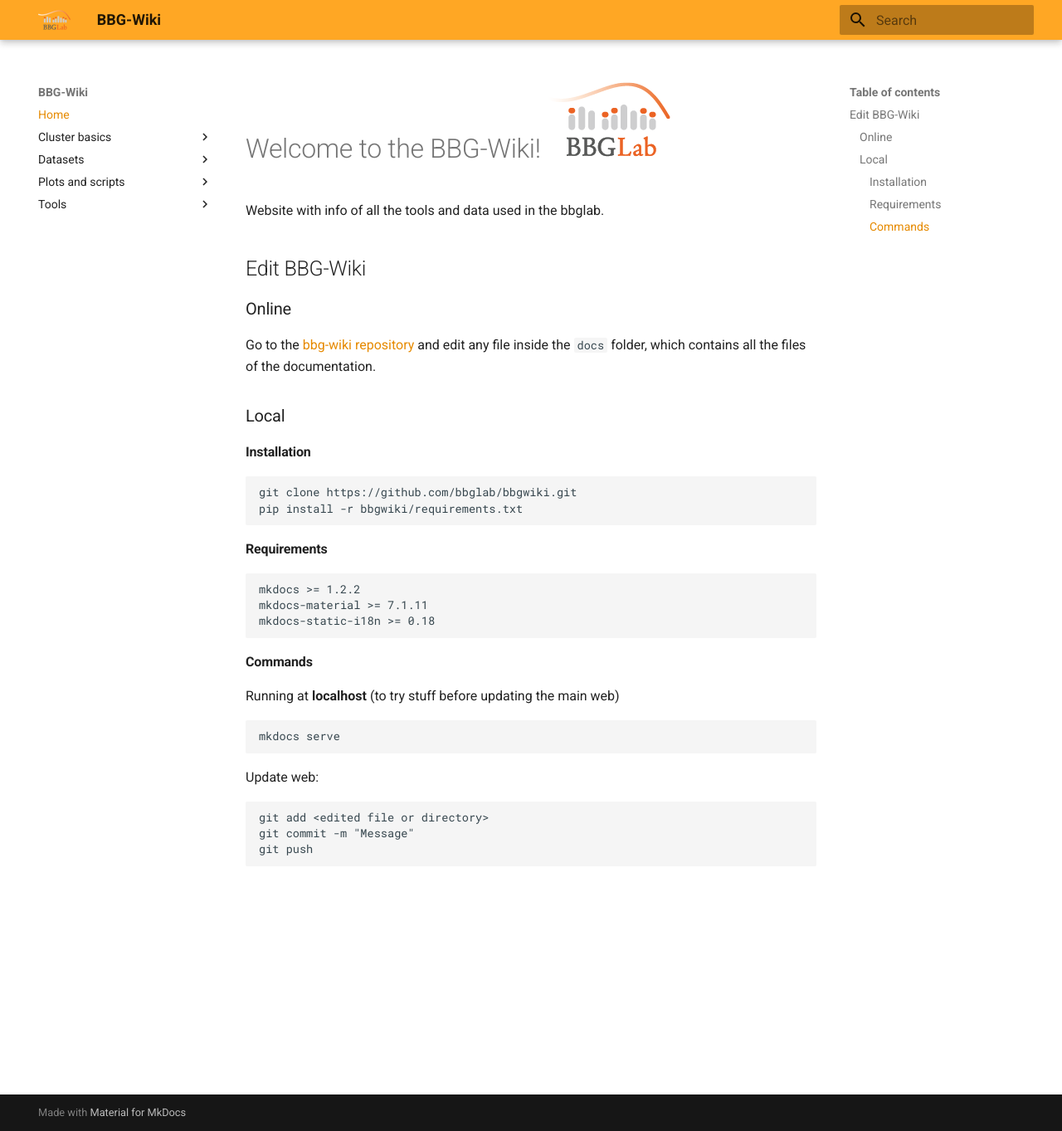
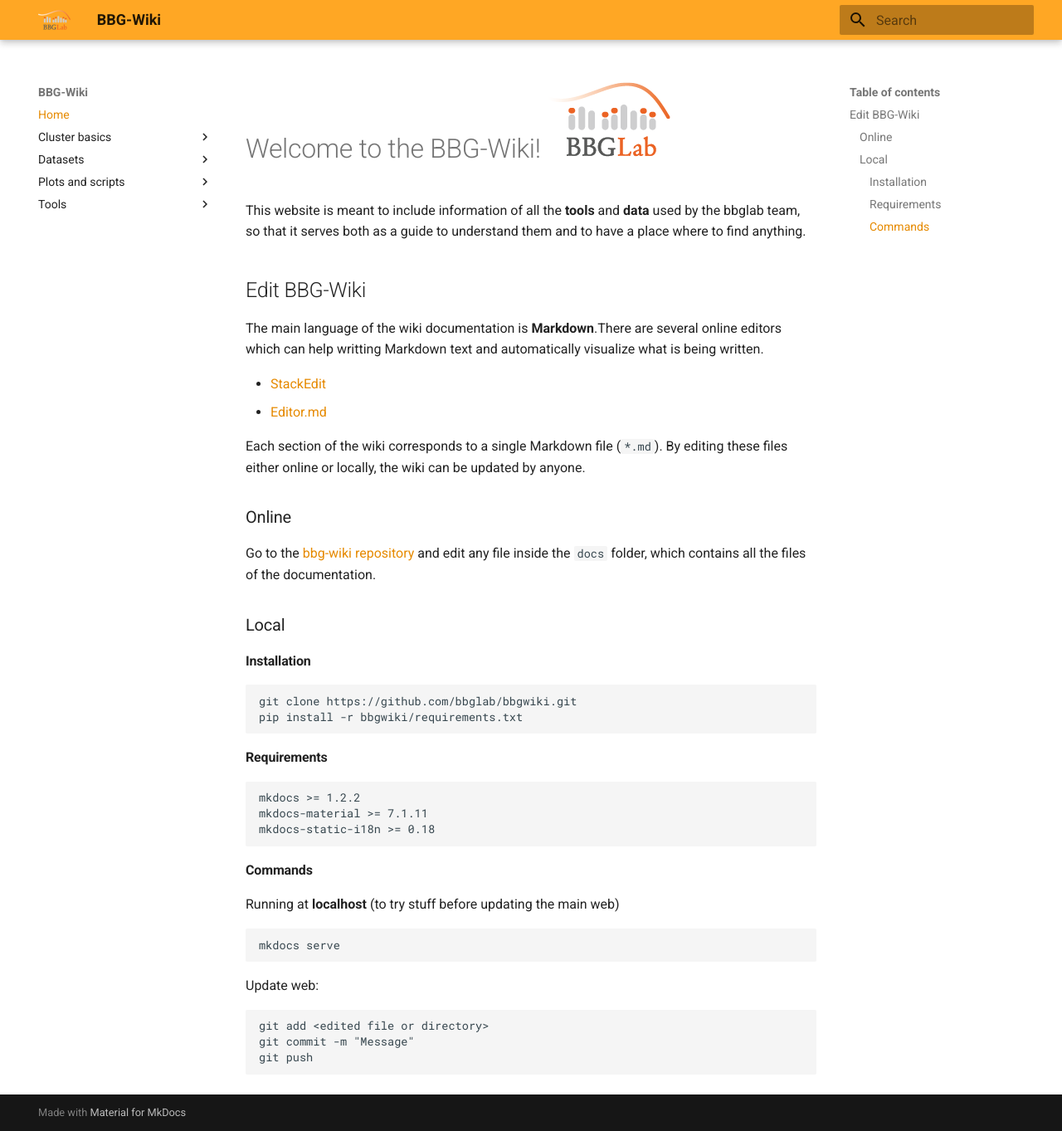
Before and after one commit to bbglab/bbgwiki, an MkDocs documentation site: the page built from docs/index.md, in a window 1280 px wide and 1363 px high. Shown: the whole window at 83% size. Built offline with MkDocs 1.6.1 and Material for MkDocs 9.7.7, drawn with Linux system fonts in a browser that asks for light colours.

Commit message:
Update: homepage includes online markdown editors

```diff
--- a/docs/index.md
+++ b/docs/index.md
@@ -1,10 +1,17 @@
 <!-- # Home -->
 # Welcome to the BBG-Wiki! ![bbglab-logo](assets/images/bbglabLOGO_small.png)
 
-Website with info of all the tools and data used in the bbglab.
+This website is meant to include information of all the **tools** and **data** used by the bbglab team, so that it serves both as a guide to understand them and to have a place where to find anything.
 
 
 ## Edit BBG-Wiki
+
+The main language of the wiki documentation is **Markdown**.There are several online editors which can help writting Markdown text and automatically visualize what is being written.
+
+- [StackEdit](https://stackedit.io/app)
+- [Editor.md](https://pandao.github.io/editor.md/en.html)
+
+Each section of the wiki corresponds to a single Markdown file (`*.md`). By editing these files either online or locally, the wiki can be updated by anyone.
 
 ### Online
 
```
